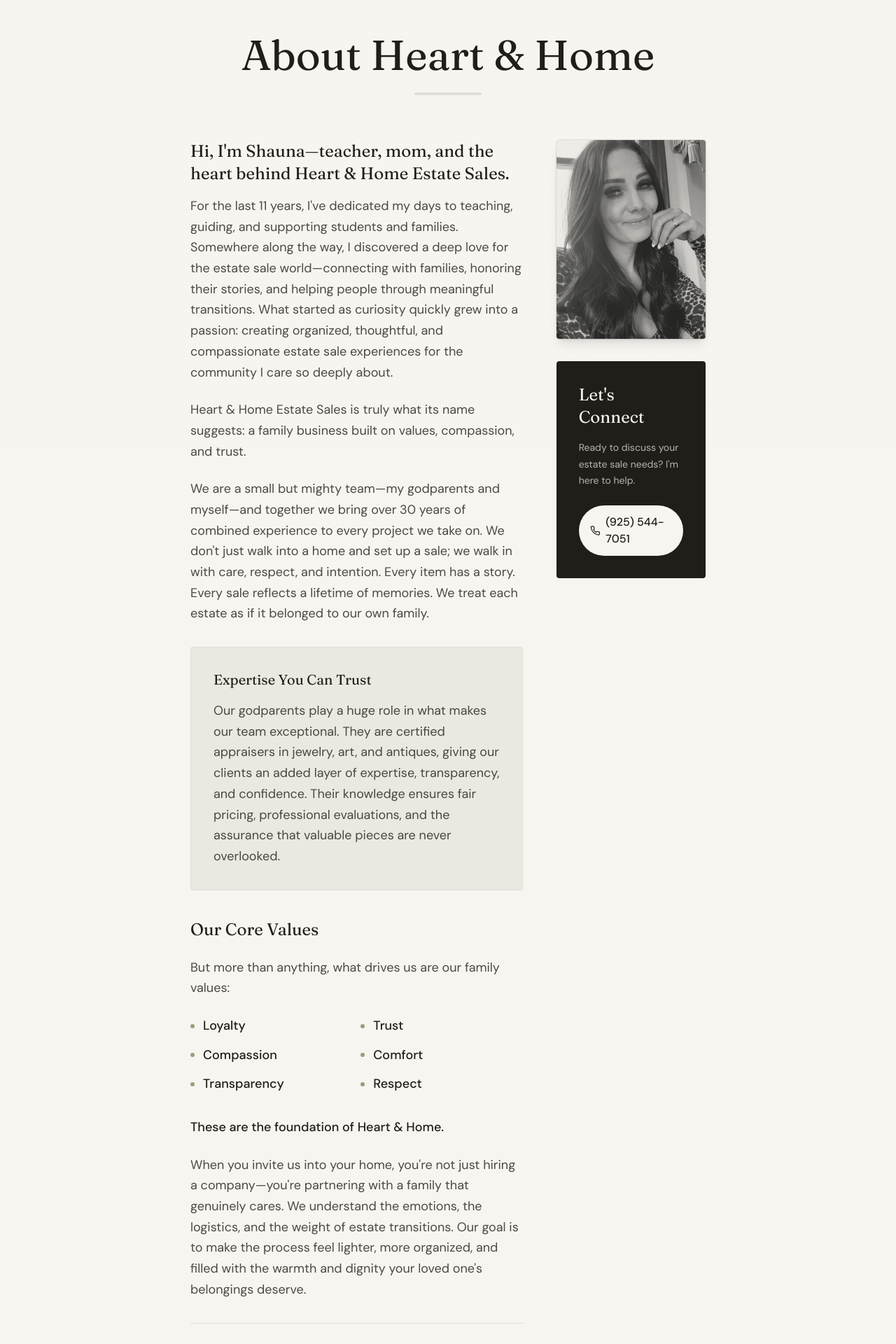
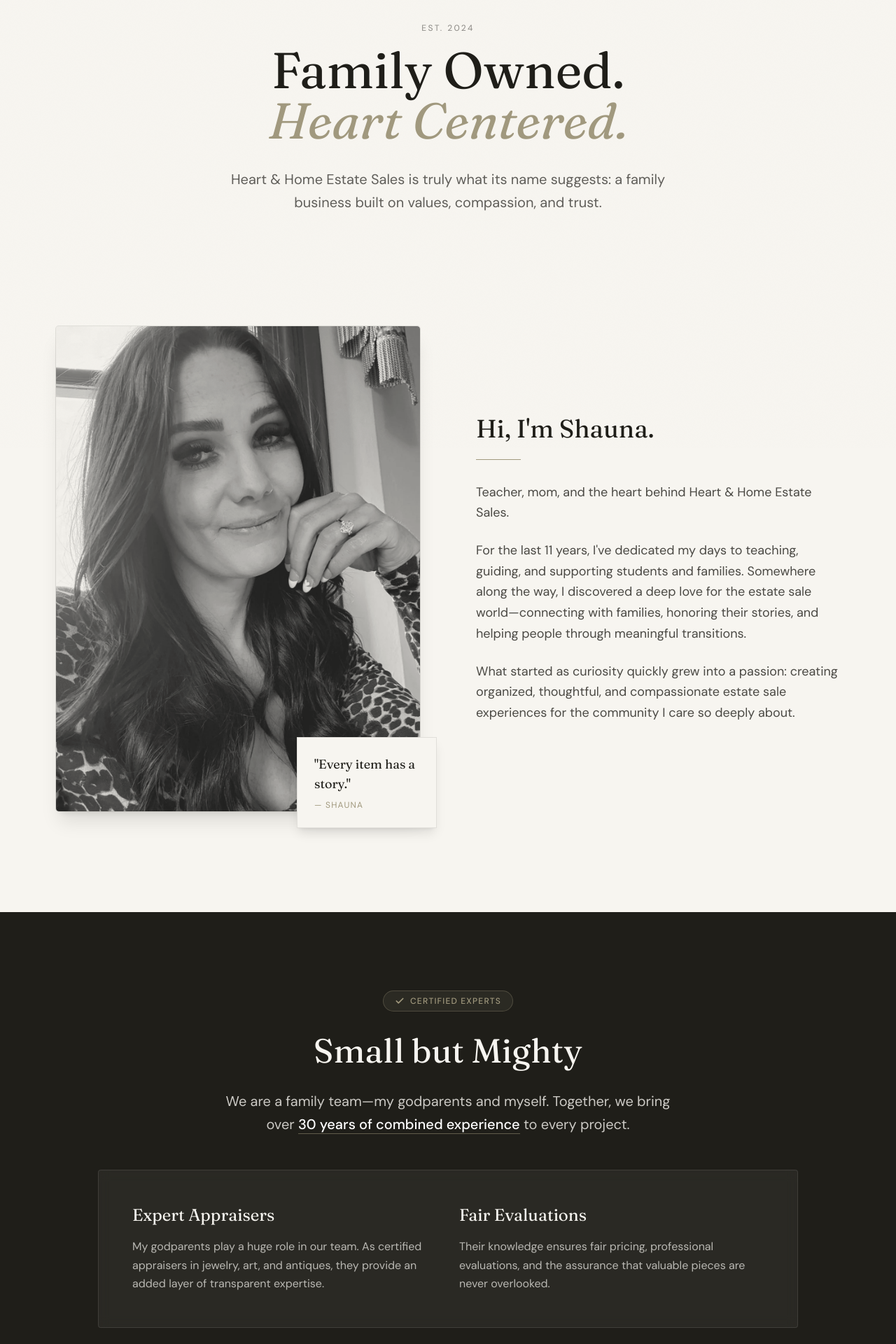
Before and after one commit to AlienOctopus/heart-home-estate-sales, a React (Vite) app: page /about in a window 1280 px wide. Shown: the part 160-2080 px from the top of the page at 70% size. Built offline with nearby package versions, Linux system fonts and the light colour scheme.

Commit message:
Refine About Page layout and add proper SEO/JSON-LD

```diff
--- a/pages/AboutPage.tsx
+++ b/pages/AboutPage.tsx
@@ -2,111 +2,149 @@ import React, { useEffect } from 'react';
 import { Footer } from '../components/Footer';
 import { DATA } from '../constants';
 import { Icon } from '../components/Icons';
+import { JsonLd } from '../components/JsonLd';
 
 export const AboutPage: React.FC = () => {
-    // Scroll to top on mount
     useEffect(() => {
         window.scrollTo(0, 0);
     }, []);
 
     return (
-        <main className="bg-cream min-h-screen text-olive font-body pt-32">
-            <div className="max-w-4xl mx-auto px-6 md:px-12 lg:px-20 py-12 md:py-20">
+        <main className="bg-cream min-h-screen text-olive font-body">
+            <JsonLd page="about" />
+            {/* 1. Hero / Intro - Warm Foundation */}
+            <section className="pt-40 md:pt-48 pb-16 px-6 md:px-12 lg:px-20 text-center">
+                <div className="max-w-3xl mx-auto">
+                    <span className="text-xs uppercase tracking-[0.2em] text-olive/50 mb-4 block animate-fade-up">Est. 2024</span>
+                    <h1 className="font-display text-5xl md:text-6xl lg:text-7xl text-olive mb-8 animate-fade-up" style={{ animationDelay: '100ms' }}>
+                        Family Owned.<br />
+                        <span className="italic text-sage">Heart Centered.</span>
+                    </h1>
+                    <p className="text-lg md:text-xl text-olive/70 leading-relaxed max-w-2xl mx-auto animate-fade-up" style={{ animationDelay: '200ms' }}>
+                        Heart & Home Estate Sales is truly what its name suggests: a family business built on values, compassion, and trust.
+                    </p>
+                </div>
+            </section>
 
-                {/* Header Section */}
-                <div className="text-center mb-16">
-                    <h1 className="font-display text-4xl md:text-5xl lg:text-6xl text-olive mb-6">
-                        About Heart & Home
-                    </h1>
-                    <div className="w-24 h-1 bg-olive/10 mx-auto rounded-full"></div>
+            {/* 2. The Founder's Story - Editorial Layout */}
+            <section className="py-16 md:py-24 px-6 md:px-12 lg:px-20">
+                <div className="max-w-[1200px] mx-auto grid md:grid-cols-2 gap-12 lg:gap-20 items-center">
+                    {/* Image */}
+                    <div className="order-2 md:order-1 relative">
+                        <div className="aspect-[3/4] rounded-sm overflow-hidden shadow-xl ring-1 ring-olive/10">
+                            <img
+                                src="/images/shauna.webp"
+                                alt="Shauna - Founder"
+                                className="w-full h-full object-cover grayscale contrast-[0.96] brightness-[1.02] mix-blend-multiply opacity-90"
+                            />
+                        </div>
+                        {/* Caption Badge */}
+                        <div className="absolute -bottom-6 -right-6 bg-cream border border-olive/10 p-6 shadow-lg max-w-[200px] hidden md:block">
+                            <p className="font-display text-lg text-olive">"Every item has a story."</p>
+                            <span className="text-xs uppercase tracking-widest text-sage mt-2 block">— Shauna</span>
+                        </div>
                     </div>
 
-                {/* Main Content Grid */}
-                <div className="grid md:grid-cols-12 gap-12 items-start">
-
-                    {/* Bio Text */}
-                    <div className="md:col-span-12 lg:col-span-8 space-y-6 text-lg text-olive/80 leading-relaxed">
-                        <p className="font-display text-2xl text-olive mb-4">
-                            Hi, I'm Shauna—teacher, mom, and the heart behind Heart & Home Estate Sales.
+                    {/* Bio */}
+                    <div className="order-1 md:order-2 space-y-6">
+                        <h2 className="font-display text-4xl text-olive">
+                            Hi, I'm Shauna.
+                        </h2>
+                        <div className="w-16 h-px bg-sage mb-8"></div>
+                        <div className="space-y-6 text-lg text-olive/80 leading-relaxed">
+                            <p>
+                                Teacher, mom, and the heart behind Heart & Home Estate Sales.
                             </p>
-
                             <p>
-                            For the last 11 years, I've dedicated my days to teaching, guiding, and supporting students and families. Somewhere along the way, I discovered a deep love for the estate sale world—connecting with families, honoring their stories, and helping people through meaningful transitions. What started as curiosity quickly grew into a passion: creating organized, thoughtful, and compassionate estate sale experiences for the community I care so deeply about.
+                                For the last 11 years, I've dedicated my days to teaching, guiding, and supporting students and families. Somewhere along the way, I discovered a deep love for the estate sale world—connecting with families, honoring their stories, and helping people through meaningful transitions.
                             </p>
-
                             <p>
-                            Heart & Home Estate Sales is truly what its name suggests: a family business built on values, compassion, and trust.
-                        </p>
-
-                        <p>
-                            We are a small but mighty team—my godparents and myself—and together we bring over 30 years of combined experience to every project we take on. We don't just walk into a home and set up a sale; we walk in with care, respect, and intention. Every item has a story. Every sale reflects a lifetime of memories. We treat each estate as if it belonged to our own family.
-                        </p>
-
-                        <div className="bg-cream-dark p-8 rounded-sm border border-olive/5 my-8">
-                            <h3 className="font-display text-xl text-olive mb-4">Expertise You Can Trust</h3>
-                            <p className="mb-0">
-                                Our godparents play a huge role in what makes our team exceptional. They are certified appraisers in jewelry, art, and antiques, giving our clients an added layer of expertise, transparency, and confidence. Their knowledge ensures fair pricing, professional evaluations, and the assurance that valuable pieces are never overlooked.
-                            </p>
-                        </div>
-
-                        <h3 className="font-display text-2xl text-olive mt-10 mb-6">Our Core Values</h3>
-                        <p>
-                            But more than anything, what drives us are our family values:
-                        </p>
-                        <ul className="grid sm:grid-cols-2 gap-3 mb-8">
-                            {['Loyalty', 'Trust', 'Compassion', 'Comfort', 'Transparency', 'Respect'].map((value) => (
-                                <li key={value} className="flex items-center gap-3 text-olive font-medium">
-                                    <div className="w-1.5 h-1.5 rounded-full bg-sage"></div>
-                                    {value}
-                                </li>
-                            ))}
-                        </ul>
-                        <p className="font-medium text-olive">
-                            These are the foundation of Heart & Home.
-                        </p>
-
-                        <p>
-                            When you invite us into your home, you're not just hiring a company—you're partnering with a family that genuinely cares. We understand the emotions, the logistics, and the weight of estate transitions. Our goal is to make the process feel lighter, more organized, and filled with the warmth and dignity your loved one's belongings deserve.
-                        </p>
-
-                        <div className="pt-8 mt-8 border-t border-olive/10">
-                            <p className="text-xl font-display text-olive italic">
-                                Thank you for considering us to walk alongside you during such meaningful moments.
-                                <br />
-                                From our family to yours—welcome to Heart & Home.
+                                What started as curiosity quickly grew into a passion: creating organized, thoughtful, and compassionate estate sale experiences for the community I care so deeply about.
                             </p>
                         </div>
                     </div>
+                </div>
+            </section>
 
-                    {/* Sidebar / Image Area */}
-                    <div className="md:col-span-12 lg:col-span-4 space-y-8">
-                        {/* Shauna Image */}
-                        <div className="relative aspect-[3/4] rounded-sm overflow-hidden shadow-lg ring-1 ring-olive/10">
-                            <img
-                                src="/images/shauna.webp"
-                                alt="Shauna - Owner of Heart & Home Estate Sales"
-                                className="w-full h-full object-cover grayscale contrast-[0.92] brightness-[1.04] mix-blend-multiply opacity-90"
-                            />
+            {/* 3. The Team & Expertise - Distinct Background */}
+            <section className="py-20 md:py-28 px-6 md:px-12 lg:px-20 bg-olive text-cream my-12">
+                <div className="max-w-[1000px] mx-auto text-center">
+                    <div className="inline-flex items-center gap-2 px-4 py-1.5 rounded-full border border-sage/30 bg-sage/10 mb-8">
+                        <Icon name="check" s={14} className="text-sage" />
+                        <span className="text-xs uppercase tracking-widest text-sage font-medium">Certified Experts</span>
                     </div>
 
-                        {/* Quick Contact */}
-                        <div className="bg-olive text-cream p-8 rounded-sm">
-                            <h3 className="font-display text-2xl mb-4">Let's Connect</h3>
-                            <p className="text-cream/70 mb-6 text-sm leading-relaxed">
-                                Ready to discuss your estate sale needs? I'm here to help.
+                    <h2 className="font-display text-3xl md:text-4xl lg:text-5xl mb-8">
+                        Small but Mighty
+                    </h2>
+
+                    <p className="text-lg md:text-xl text-cream/80 leading-relaxed mb-12 max-w-2xl mx-auto">
+                        We are a family team—my godparents and myself. Together, we bring over <span className="text-white font-medium border-b border-sage/50">30 years of combined experience</span> to every project.
                     </p>
-                            <a
-                                href={`tel:${DATA.config.phone.replace(/\D/g, '')}`}
-                                className="flex items-center justify-center gap-2 w-full bg-cream text-olive py-3 px-4 rounded-full font-medium hover:bg-sage hover:text-white transition-colors"
-                            >
-                                <Icon name="phone" s={18} />
-                                <span>{DATA.config.phone}</span>
-                            </a>
+
+                    <div className="grid md:grid-cols-2 gap-8 text-left bg-cream/5 border border-cream/10 p-8 md:p-12 rounded-sm backdrop-blur-sm">
+                        <div>
+                            <h3 className="font-display text-2xl mb-4 text-cream">Expert Appraisers</h3>
+                            <p className="text-cream/70 leading-relaxed">
+                                My godparents play a huge role in our team. As certified appraisers in jewelry, art, and antiques, they provide an added layer of transparent expertise.
+                            </p>
+                        </div>
+                        <div>
+                            <h3 className="font-display text-2xl mb-4 text-cream">Fair Evaluations</h3>
+                            <p className="text-cream/70 leading-relaxed">
+                                Their knowledge ensures fair pricing, professional evaluations, and the assurance that valuable pieces are never overlooked.
+                            </p>
                         </div>
                     </div>
                 </div>
+            </section>
 
+            {/* 4. Core Values - Grid Layout */}
+            <section className="py-20 md:py-28 px-6 md:px-12 lg:px-20">
+                <div className="max-w-[1200px] mx-auto">
+                    <div className="text-center mb-16">
+                        <h2 className="font-display text-3xl md:text-4xl text-olive mb-4">Our Family Values</h2>
+                        <p className="text-olive/60">The foundation of everything we do.</p>
                     </div>
+
+                    <div className="grid grid-cols-2 md:grid-cols-3 gap-4 md:gap-6">
+                        {['Loyalty', 'Trust', 'Compassion', 'Comfort', 'Transparency', 'Respect'].map((value, i) => (
+                            <div key={i} className="aspect-[4/3] md:aspect-video flex flex-col items-center justify-center p-6 border border-olive/10 hover:border-sage/50 hover:bg-sage/5 transition-all group rounded-sm text-center">
+                                <div className="mb-3 text-sage/50 group-hover:text-sage transition-colors transform group-hover:scale-110 duration-300">
+                                    <Icon name="heart" s={24} />
+                                </div>
+                                <span className="font-display text-xl md:text-2xl text-olive">{value}</span>
+                            </div>
+                        ))}
+                    </div>
+                </div>
+            </section>
+
+            {/* 5. The Promise / Conclusion */}
+            <section className="py-20 px-6 md:px-12 lg:px-20 bg-cream-dark border-t border-olive/5">
+                <div className="max-w-3xl mx-auto text-center space-y-8">
+                    <p className="text-xl md:text-2xl text-olive leading-relaxed font-display">
+                        "When you invite us into your home, you're not just hiring a company—you're partnering with a family that genuinely cares."
+                    </p>
+                    <p className="text-lg text-olive/70 leading-relaxed">
+                        We understand the emotions, the logistics, and the weight of estate transitions. Our goal is to make the process feel lighter, more organized, and filled with the warmth and dignity your loved one's belongings deserve.
+                    </p>
+
+                    <div className="pt-8">
+                        <a
+                            href={`tel:${DATA.config.phone.replace(/\D/g, '')}`}
+                            className="inline-flex items-center gap-3 bg-olive text-cream px-8 py-4 rounded-full font-medium hover:bg-olive-muted transition-colors shadow-lg hover:shadow-xl transform hover:-translate-y-0.5 duration-200"
+                        >
+                            <Icon name="phone" s={20} />
+                            <span>Start a Conversation</span>
+                        </a>
+                        <p className="mt-4 text-sm text-olive/50 uppercase tracking-widest">
+                            From our family to yours
+                        </p>
+                    </div>
+                </div>
+            </section>
+
             <Footer />
         </main>
     );
```
Also changed, not shown: components/JsonLd.tsx (+7 -3 lines). Lines whose indentation alone changed are shown as unchanged.
